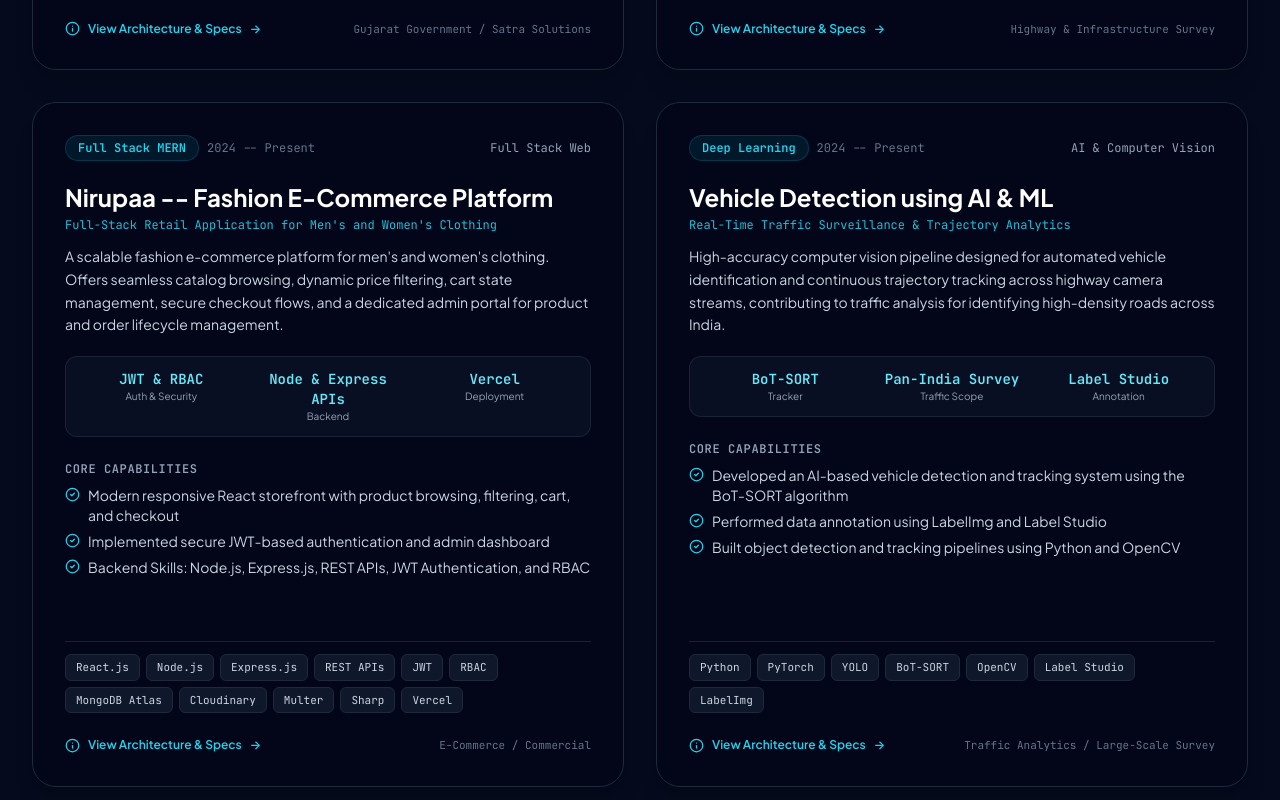
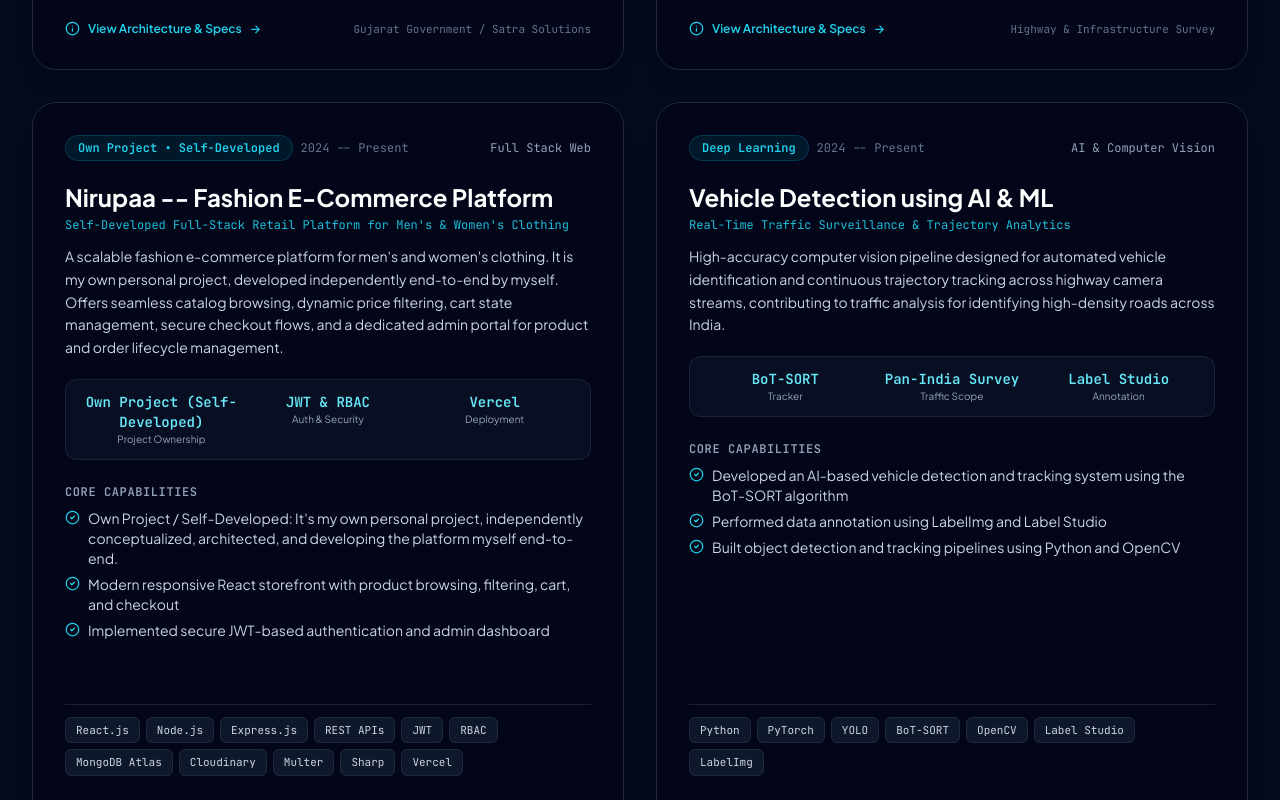
Before and after one commit to mohanShankarG/Portfolio, a React (Vite) app: page / in a window 1280 px wide. Shown: the part 5540-6340 px from the top of the page. Built offline with nearby package versions, Linux system fonts and the light colour scheme.

Commit message:
Update Experience & Projects: add Road Furniture Asset Detection to Satra highlights, and explicitly mark Nirupaa as Mohan's own self-developed project

```diff
--- a/src/components/ResumeModal.jsx
+++ b/src/components/ResumeModal.jsx
@@ -163,9 +163,9 @@ export default function ResumeModal({ isOpen, onClose }) {
             <div className="grid grid-cols-1 md:grid-cols-2 gap-4">
               {projectsData.map((proj) => (
                 <div key={proj.id} className="p-4 rounded-xl bg-slate-900/60 border border-slate-800 space-y-2 text-xs">
-                  <div className="flex justify-between items-center">
+                  <div className="flex justify-between items-center gap-2">
                     <span className="font-bold text-white">{proj.title.split('—')[0]}</span>
-                    <span className="font-mono text-slate-400 text-[10px]">{proj.period}</span>
+                    <span className="font-mono text-cyan-400 text-[10px] shrink-0">{proj.badge}</span>
                   </div>
                   <p className="text-slate-300 leading-relaxed">
                     {proj.description}
--- a/src/data/portfolioData.js
+++ b/src/data/portfolioData.js
@@ -146,6 +146,8 @@ export const experienceData = [
       "Working on the GujMarg Project, a Gujarat Government initiative for road safety and complaint management.",
       "Developed complaint management modules, automated officer assignment, and hierarchical escalation tracking up to the CMO (Chief Minister's Office).",
       "Contributed to both backend development using Node.js and Express.js and frontend development using React.js.",
+      "Worked on the Road Furniture Asset Detection System using YOLOv11 deep learning models to identify, catalog, and locate highway safety assets (guard rails, signage, kilometer stones).",
+      "Engineered asynchronous batch inference pipelines using Redis task queues, chainage-based spatial deduplication, and PostgreSQL/Prisma ORM.",
       "Worked on AI/ML-based Vehicle Detection systems using the BoT-SORT algorithm for object tracking.",
       "Performed data annotation using LabelImg and Label Studio for deep learning models.",
       "Built vehicle detection and tracking pipelines using Python and computer vision techniques.",
@@ -254,14 +256,15 @@ export const projectsData = [
   {
     id: "nirupaa",
     title: "Nirupaa -- Fashion E-Commerce Platform",
-    subtitle: "Full-Stack Retail Application for Men's and Women's Clothing",
+    subtitle: "Self-Developed Full-Stack Retail Platform for Men's & Women's Clothing",
     category: "Full Stack Web",
-    badge: "Full Stack MERN",
+    badge: "Own Project • Self-Developed",
     period: "2024 -- Present",
-    client: "E-Commerce / Commercial",
+    client: "Own Project (Self-Developed)",
     description:
-      "A scalable fashion e-commerce platform for men's and women's clothing. Offers seamless catalog browsing, dynamic price filtering, cart state management, secure checkout flows, and a dedicated admin portal for product and order lifecycle management.",
+      "A scalable fashion e-commerce platform for men's and women's clothing. It is my own personal project, developed independently end-to-end by myself. Offers seamless catalog browsing, dynamic price filtering, cart state management, secure checkout flows, and a dedicated admin portal for product and order lifecycle management.",
     features: [
+      "Own Project / Self-Developed: It's my own personal project, independently conceptualized, architected, and developing the platform myself end-to-end.",
       "Modern responsive React storefront with product browsing, filtering, cart, and checkout",
       "Implemented secure JWT-based authentication and admin dashboard",
       "Backend Skills: Node.js, Express.js, REST APIs, JWT Authentication, and RBAC",
@@ -269,6 +272,7 @@ export const projectsData = [
       "Production deployment architecture running frontend and backend on Vercel"
     ],
     architecture: {
+      ownership: "Own Project (Self-Developed Independently)",
       frontend: "React.js, Tailwind CSS, Responsive Cart State, Admin Dashboard",
       backend: "Node.js, Express.js, REST APIs, JWT Authentication, RBAC",
       security: "JWT Authentication, Role-Based Access Control (RBAC)",
@@ -278,8 +282,8 @@ export const projectsData = [
     },
     tech: ["React.js", "Node.js", "Express.js", "REST APIs", "JWT", "RBAC", "MongoDB Atlas", "Cloudinary", "Multer", "Sharp", "Vercel"],
     metrics: [
+      { label: "Project Ownership", val: "Own Project (Self-Developed)" },
       { label: "Auth & Security", val: "JWT & RBAC" },
-      { label: "Backend", val: "Node & Express APIs" },
       { label: "Deployment", val: "Vercel" }
     ],
     color: "from-purple-600 to-pink-600"
@@ -531,8 +535,8 @@ export const systemPipelines = [
   },
   {
     id: "nirupaa-flow",
-    title: "Nirupaa E-Commerce Order & Media Pipeline",
-    description: "Full-stack fashion retail lifecycle: product catalog, JWT auth, cart checkout, and automated Sharp/Cloudinary media compression.",
+    title: "Nirupaa E-Commerce Order & Media Pipeline (Self-Developed)",
+    description: "Full-stack self-developed fashion retail platform: product catalog, JWT auth & RBAC, cart checkout, and automated Sharp/Cloudinary media compression.",
     steps: [
       {
         step: "01",
```
